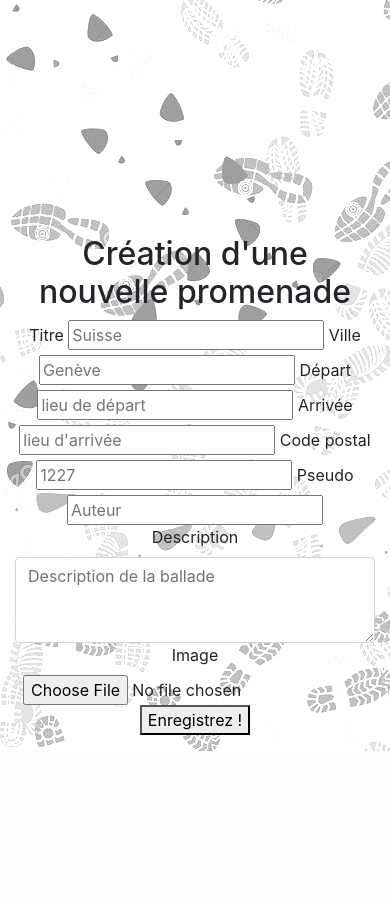
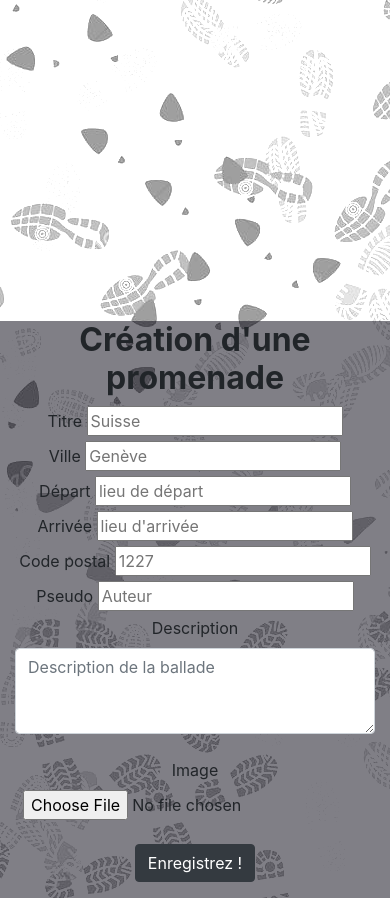
Before and after one commit to SantosJaime/promenades, a PHP site: page /create-promenade.php in a window 390 px wide. Shown: the part 609-1507 px from the top of the page. Before the commit the page ends 1360 px from the top, so only its background shows below. Run offline with PHP 8.4, Linux system fonts and the light colour scheme.

Commit message:
Correction create,index et style

```diff
--- a/www/create-promenade.php
+++ b/www/create-promenade.php
@@ -62,27 +62,34 @@ $database= new Database();
         <div id="cover-caption">
             <div id="container" class="container">
                 <div class="row">
-                    <div class="col-sm-6 offset-sm-3 text-center">
-                        <h2> Création d'une nouvelle promenade </h2>
+                    <div class="col-sm-6 offset-sm-3 text-center formProm">
+                        <h2><b> Création d'une promenade </b></h2>
                         <form action="process-create.php" method="post">
                             <label for="titre">Titre </label>
                                 <input type="text" id="pays" name="pays" placeholder ="Suisse">
+                                <br>
                             <label for="ville">Ville</label>
                                 <input type="text" id="ville" name="ville" placeholder ="Genève">
+                                <br>
                             <label for="depart">Départ</label>
                                 <input type="text" id="depart" name="depart" placeholder ="lieu de départ">
+                                <br>
                             <label for="arrivee">Arrivée</label>
                                 <input type="text" id="arrivee" name="arrivee" placeholder ="lieu d'arrivée">
+                                <br>
                             <label for="codePostal">Code postal </label>
                                 <input type="number" id="codePostal" name="codePostal" placeholder ="1227">
+                                <br>
                             <label for="pseudo">Pseudo</label>
                                 <input type="text" id="pseudo" name="pseudo" placeholder ="Auteur"><br>
                             <label for="detail">Description </label>
                                 <textarea type="text" id="detail" name="detail" rows="3" placeholder ="Description de la ballade" class="form-control md-textarea"></textarea>
-                            <label for="images">Image</label>
+                                <br>
+                                <label for="images">Image</label>
                                 <input type="file" id="images" name="images" placeholder ="Insérer une image">
                                 <br>
-                            <button type="submit" class="">Enregistrez !</button>
+                                <br>
+                            <button type="submit" class="btn btn-dark">Enregistrez !</button>
                         </form>
                     </div>
                 </div>
--- a/www/index.php
+++ b/www/index.php
@@ -16,7 +16,7 @@
       <nav class="navbar fixed-top navbar-expand-lg navbar-dark indigo">
         <img
           src="Images/80931466-signe-de-démarrage-empreinte-vecteur-icône-blanche-avec-une-ombre-douce-sur-un-fond-transparent-.jpg"
-          width="130" height="130" alt="" <a class="navbar-brand" href="#"><strong>Promenades</strong></a>
+          width="130" height="130" alt="<a class="navbar-brand" href="#"><strong>Promenades</strong></a>
         <button class="navbar-toggler" type="button" data-toggle="collapse" data-target="#navbarTogglerDemo02"
           aria-controls="navbarTogglerDemo02" aria-expanded="false" aria-label="Toggle navigation">
           <span class="navbar-toggler-icon"></span>
--- a/www/style.css
+++ b/www/style.css
@@ -11,6 +11,17 @@ body {
     background-color: #4285F4;
 }
 
+.formProm {
+    align-content: stretch;
+    margin-top: 86px;
+    background-color: rgb(2, 0, 14, 0.5);
+}
+
+.jumbotron {
+    margin-top: 86px;
+    padding: 10px;
+}
+
 @media only screen and (max-width: 768px) {
     .navbar {
         background-color: #4285F4;
@@ -19,15 +30,8 @@ body {
 .jumbotron {
     margin-top: 86px;
     padding: 10px;
-
-
 }
 
-.cover {
-    margin-top: 100px;
-    text-align: center;
-    background-color: rgb(10, 10, 10, 0.5);
-}
 
 html,
 body,
```
